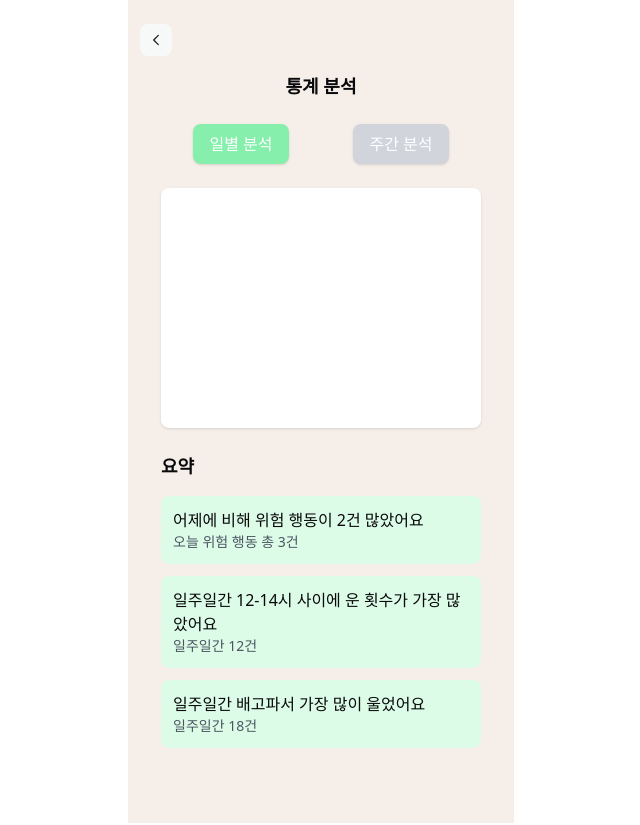
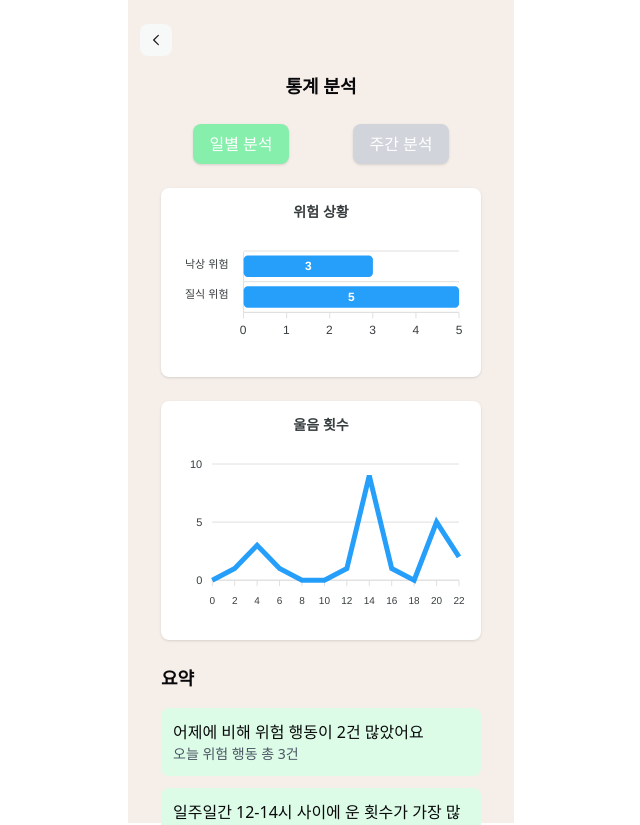
Before and after one commit to yxun20/dingle_frontend, a React (Vite) app: page /insight in a window 1280 px wide. Shown: the top 825 px of the page, without its empty margins (319-959 px from the left). Built offline with nearby package versions, Linux system fonts and the light colour scheme; what tailwindcss-truncate-multiline would draw is missing.

Commit message:
통계그래프 추가 - 라이브러리 설치 필요

```diff
--- a/package.json
+++ b/package.json
@@ -11,12 +11,14 @@
   },
   "dependencies": {
     "@fortawesome/fontawesome-free": "^6.7.1",
+    "apexcharts": "^4.1.0",
     "axios": "^1.7.7",
     "class-variance-authority": "^0.7.0",
     "clsx": "^2.1.1",
     "lodash": "^4.17.21",
     "lucide-react": "^0.460.0",
     "react": "^18.3.1",
+    "react-apexcharts": "^1.7.0",
     "react-dom": "^18.3.1",
     "react-router-dom": "^6.28.0",
     "react-webcam": "^7.2.0",
--- a/src/pages/InsightPage.tsx
+++ b/src/pages/InsightPage.tsx
@@ -1,7 +1,75 @@
 import backIcon from '@/assets/backIcon.svg'; // 뒤로가기 아이콘
-import { useNavigate } from 'react-router-dom';
+import { useNavigate } from 'react-router-dom'
+import Chart from "react-apexcharts";//그래프 라이브러리
+import { ApexOptions } from "apexcharts";
 
 function InsitePage() {
+
+  /*{ 위험 상황 통계 }*/
+  // Chart options 타입 지정
+  const options1: ApexOptions = {
+    chart: {
+      type: 'bar',
+      height: 350,
+      toolbar: {
+        show: false, // 메뉴 버튼 숨기기
+      },
+    },plotOptions: {
+      bar: {
+        borderRadius: 4,
+        horizontal: true,
+      }
+    },title: {
+      text: '위험 상황',
+      align: 'center'
+    },
+    dataLabels: {
+      enabled: true,
+    },
+    xaxis: {
+      categories: ['낙상 위험', '질식 위험'],
+    }
+
+  };
+  // Chart series 타입 지정
+  const series1: { data: number[] }[] = [
+    { data: [3, 5] }
+  ];
+
+  /*{ 시간별 울음 횟수 통계 }*/
+  const options2: ApexOptions = {
+    chart: {
+    type: 'line',
+    toolbar: {
+      show: false, // 메뉴 버튼 숨기기
+    },
+  },
+  dataLabels: {
+    enabled: false
+  },
+  stroke: {
+    curve: 'straight'
+  },
+  title: {
+    text: '울음 횟수',
+    align: 'center'
+  },
+  xaxis: {
+    categories: [0,2,4,6,8,10,12,14,16,18,20,22,24],
+    labels: {
+      style: {
+        fontSize: "10px", // 텍스트 크기를 8px로 설정
+      },
+    },
+  }
+  };
+
+  // Chart series 타입 지정
+  const series2: { data: number[] }[] = [
+    { data: [0,1,3,1,0,0,1,9,1,0,5,2] }
+  ];
+
+
   const navigate = useNavigate();
 
   return (
@@ -23,7 +91,12 @@ function InsitePage() {
       </div>
 
       {/* 통계 데이터 영역 */}
-      <div className="w-80 max-w-md h-60 bg-white shadow rounded-lg mb-6"></div>
+      <div className="w-80 max-w-md h-60 bg-white shadow rounded-lg mb-6">
+        <Chart className="m-3" options={options1} series={series1} type="bar" height={150} />
+      </div>
+      <div className="w-80 max-w-md h-60 bg-white shadow rounded-lg mb-6">
+        <Chart className="m-3" options={options2} series={series2} type="line" height={200} />
+      </div>
 
       {/* 요약 */}
       <div className="w-80 max-w-md text-left">
```
Also changed, not shown: 1 other file (tests, documents, lock files or other folders).
